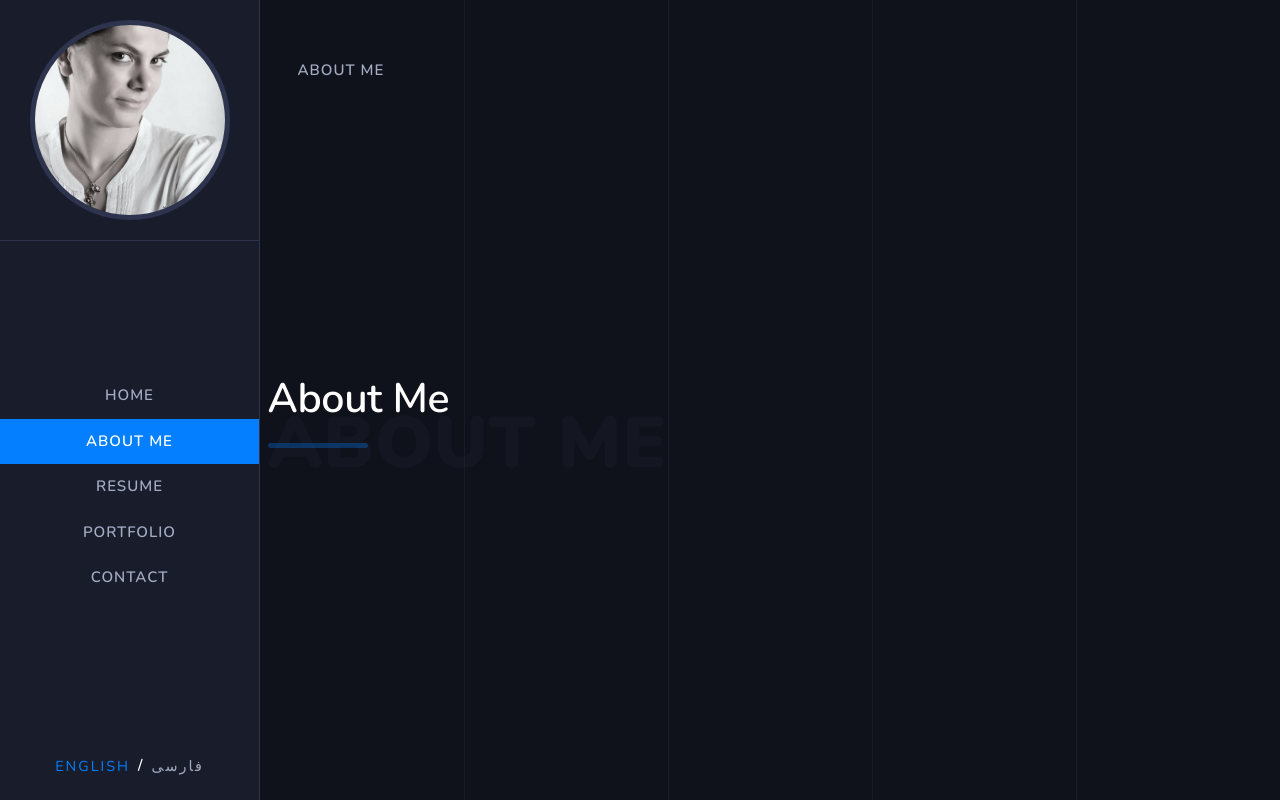
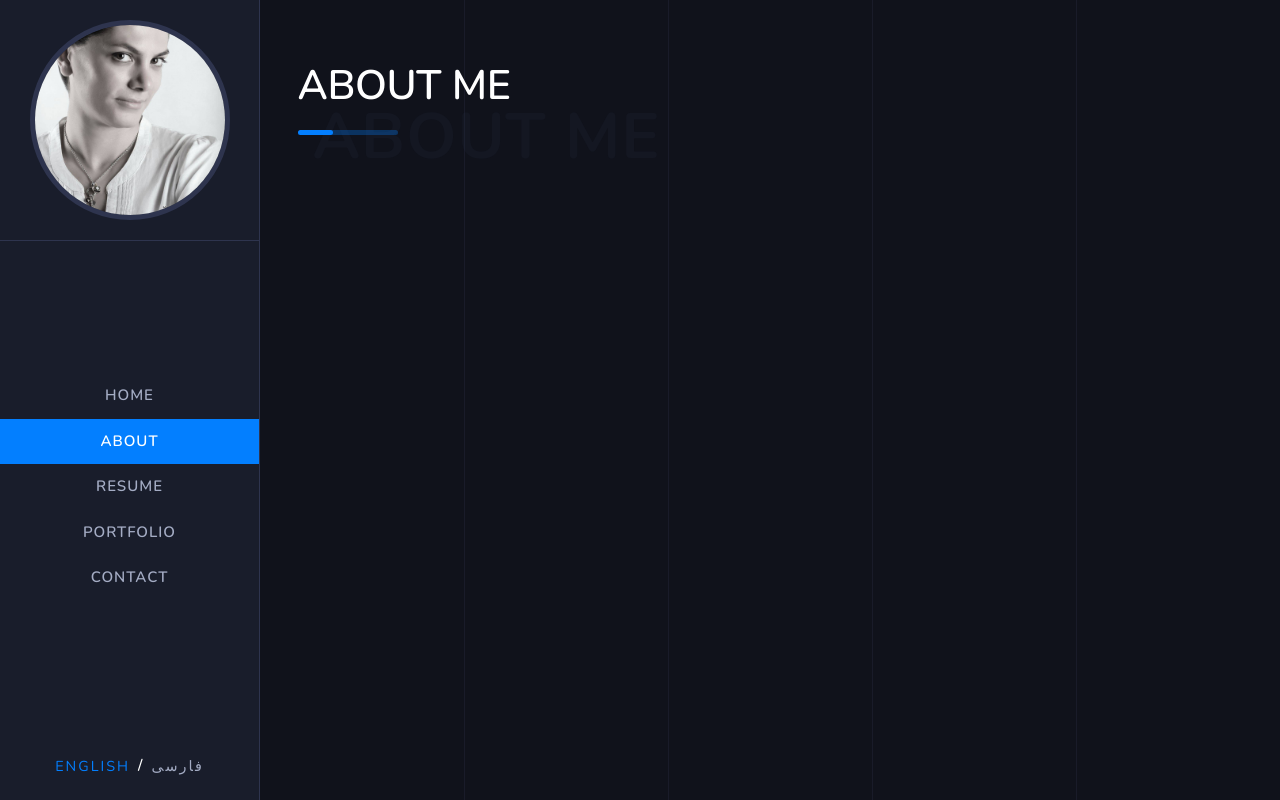
Before and after one commit to sarafotros/personalweb, a React (Create React App) app: page / in a window 1280 px wide. Built offline with nearby package versions, Linux system fonts and the light colour scheme; what jss-rtl would draw is missing.

Commit message:
issue #1 resolved

```diff
--- a/src/components/title.js
+++ b/src/components/title.js
@@ -17,8 +17,9 @@ const useStyles = makeStyles(theme => ({
             left: 0,
             top: 'auto',
             bottom: 0,
-            height: 35,
-            borderRadius: 300,
+            height: 5,
+            borderRadius: 100,
+            width: 35,
             background: '#037fff',
         },
         "&::before": {
@@ -34,12 +35,12 @@ const useStyles = makeStyles(theme => ({
         }
     },
     subtitle: {
-        fontSize: '4.5rem',
+        fontSize: '4rem',
         position: 'absolute',
-        left: 0,
-        top: '90%',
+        left: 15,
+        top: '100%',
         lineHeight: '1rem',
-        fontWeight: 900,
+        fontWeight: 700,
         color: 'rgba(25,29,43,.44)',
         display: 'inline-block',
         zIndex: -1,
@@ -47,12 +48,14 @@ const useStyles = makeStyles(theme => ({
     }
 }));
 
-export default function Title() {
+export default function Title({title}) {
     const classes = useStyles()
     return (
-        <div className={classes.root}>
-            <Typography className={classes.title} variant='h2' >About Me</Typography>
-            <span className={classes.subtitle}>ABOUT ME</span>
-       </div>
-    )
+			<div className={classes.root}>
+				<Typography className={classes.title} variant="h2">
+					{title}
+				</Typography>
+				<span className={classes.subtitle}>{title}</span>
+			</div>
+		);
 }
--- a/src/localization/en.js
+++ b/src/localization/en.js
@@ -1,11 +1,12 @@
 export default {
 	name: ' Sara Fotros',
 	home: 'HOME',
-	about: 'ABOUT ME',
+	about: 'ABOUT',
 	resume: 'RESUME',
 	portfolio: 'PORTFOLIO',
 	contact: 'CONTACT',
 	hi: 'Hi, I am ',
 	hi2: ' ',
-	desc: 'I am a junior Full stack web developer, with a background as a professional musician and tutor.'
+	desc:'I am a junior Full stack web developer, with a background as a professional musician and tutor.',
+	aboutme: 'ABOUT ME',
 };
--- a/src/localization/fa.js
+++ b/src/localization/fa.js
@@ -7,5 +7,6 @@ export default {
 	contact: ' اطلاعات تماس',
 	hi: ' سلام، من ',
 	hi2: ' هستم ',
-	desc: " برنامه نویس و طراح وب هستم با بیش از هیچ سال تجربه اما مقادیر معتنا بهی علاقه! نوازنده و مدرس سازهای کوبه‌ای بودم و در افق محو"
+	desc: " برنامه نویس و طراح وب هستم با بیش از هیچ سال تجربه اما مقادیر معتنا بهی علاقه! نوازنده و مدرس سازهای کوبه‌ای بودم و در افق محو",
+	aboutme: ' درباره من '
 };
--- a/src/screens/aboutScreen.js
+++ b/src/screens/aboutScreen.js
@@ -1,7 +1,7 @@
 import React from 'react';
 import { makeStyles } from '@material-ui/core/styles';
 import { getTranslate } from '../localization/index';
-import { Grid, Typography } from '@material-ui/core';
+import { Grid } from '@material-ui/core';
 import Title from '../components/title'
 
 const useStyles = makeStyles((theme) => ({
@@ -14,14 +14,16 @@ const useStyles = makeStyles((theme) => ({
        paddingLeft: 30,
     }
 }));
-const translate = getTranslate()
+
+
 export default function AboutScreen() {
-    const classes = useStyles()
-
+    const translate = getTranslate();
+    const classes = useStyles();
     return (
 			<Grid container className={classes.root}>
-            <Grid className={classes.aboutGrid} item container xs={12}>{translate.about}</Grid>
-            <Title/>
+				<Grid className={classes.aboutGrid} item container xs={12}>
+					<Title title={translate.aboutme} />
+				</Grid>
 			</Grid>
 		);
 }
```
